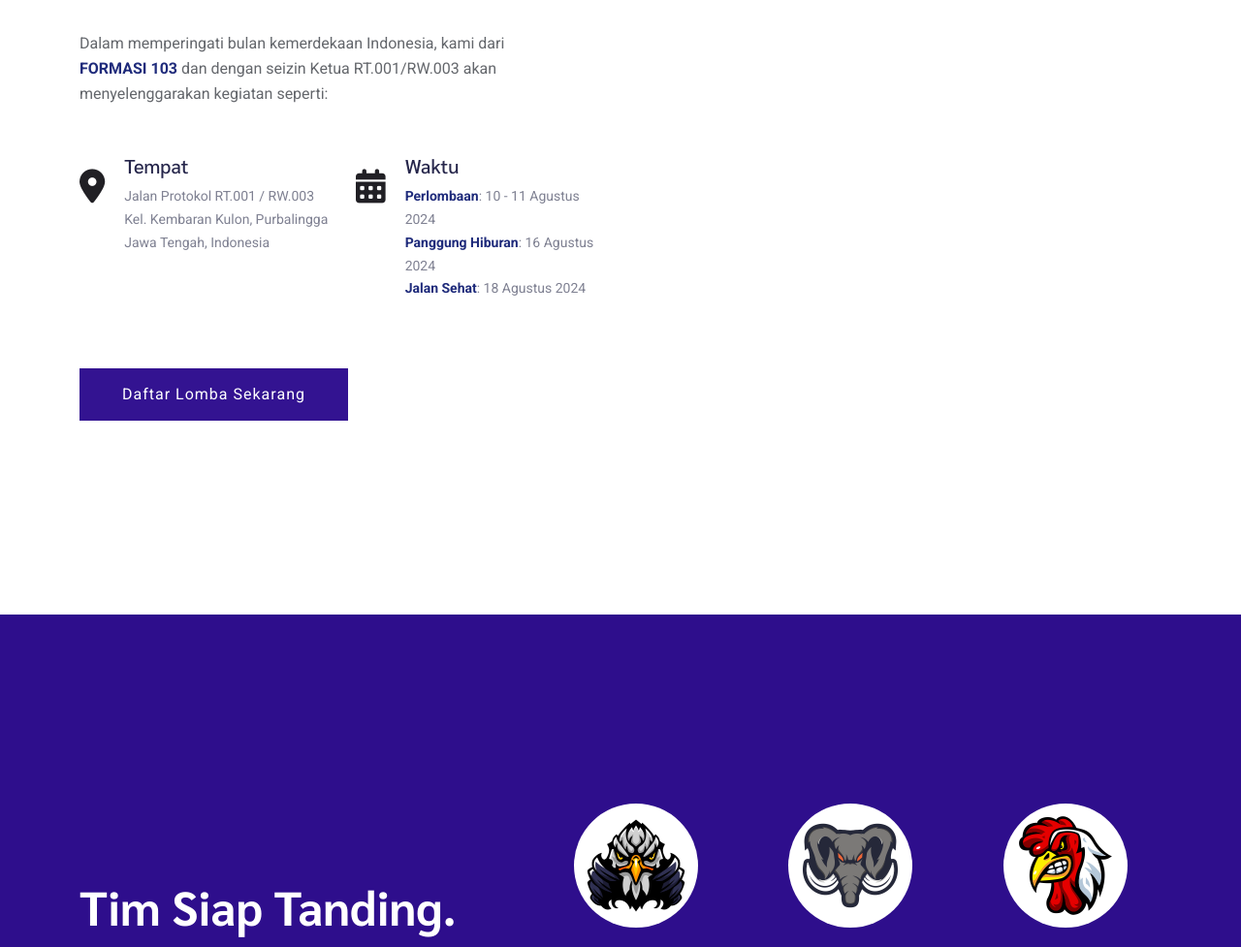
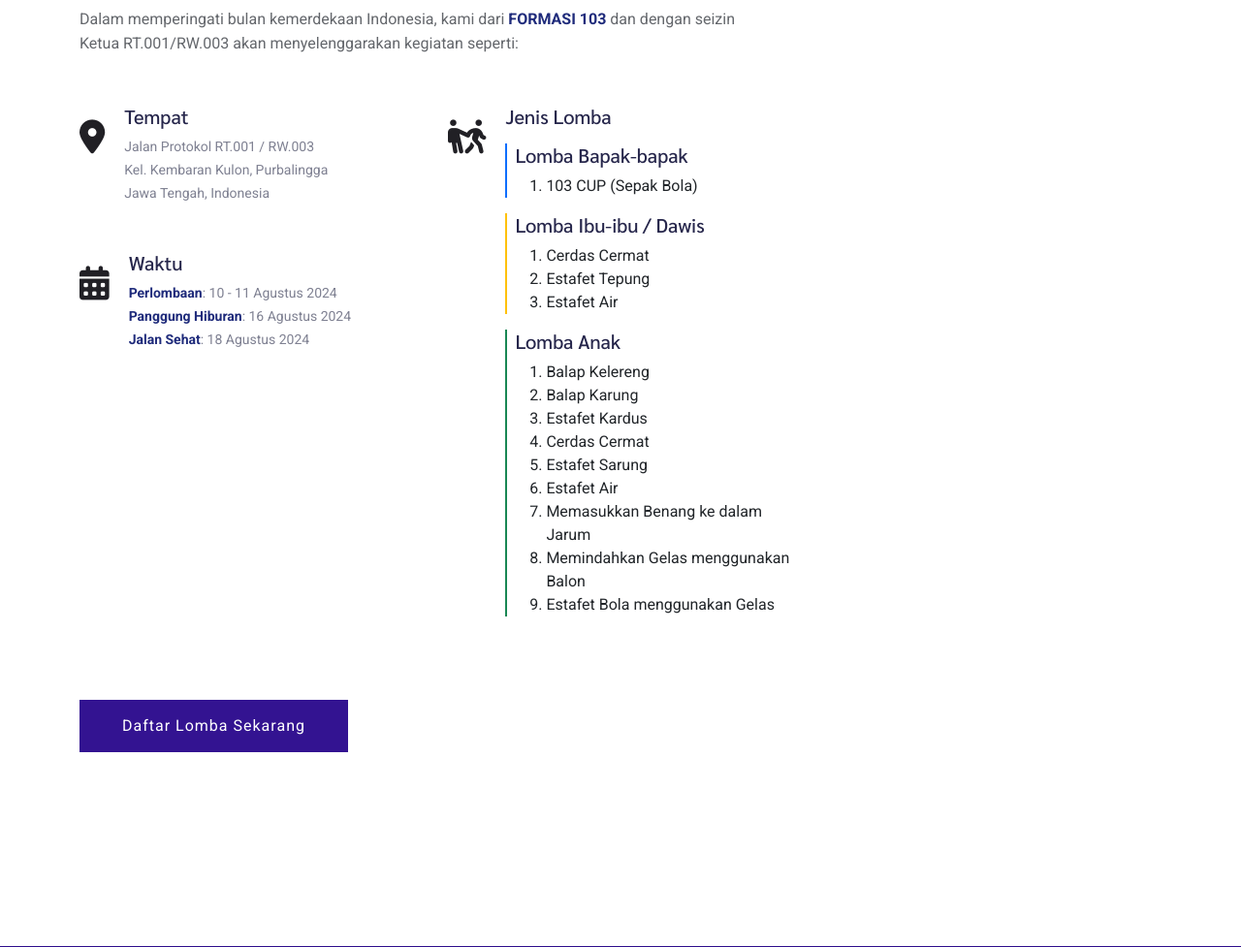
Before and after one commit to fauzantrif/pitulasan, a PHP site: page / in a window 1280 px wide. Shown: the part 1400-2377 px from the top of the page at 97% size. Run offline with PHP 8.4, Linux system fonts and the light colour scheme; data comes from the database, SQL or seed files in the repository; some libraries are stand-ins or nearby versions.

Commit message:
Homepage: Added matches list | Footer: Fixed matches count

```diff
--- a/comps/body.footer.php
+++ b/comps/body.footer.php
@@ -25,7 +25,7 @@
                     <div class="col-xl-3 col-lg-3 col-md-4 col-sm-5">
                         <!-- Footer Bottom Tittle -->
                         <div class="footer-tittle-bottom">
-                            <span><?= $database->numRows("competitions") ?></span>
+                            <span><?= $database->numRows("competitions") ?> <sup class="text-danger rounded-circle fs-6">+4</sup></span>
                             <p>Perlombaan</p>
                         </div>
                     </div>
@@ -39,7 +39,7 @@
                      <div class="row d-flex justify-content-between align-items-center">
                          <div class="col-xl-10 col-lg-8 ">
                              <div class="footer-copy-right">
-                                 <p class="small"> Copyright &copy; <script>document.write(new Date().getFullYear());</script> All rights reserved.</p>
+                                 <p class="small"> Copyright <script>document.write(new Date().getFullYear());</script> <a href="//tripath.my.id" target="_blank" class="text-white">Tripath Projects</a>. All rights reserved.</p>
                              </div>
                          </div>
                          <div class="col-xl-2 col-lg-4">
@@ -47,7 +47,7 @@
                                 <a href="//x.com/fauzantrif" target="_blank"><i class="fab fa-x-twitter"></i></a>
                                 <a href="//instagram.com/fauzantrif" target="_blank"><i class="fab fa-instagram"></i></a>
                                 <a href="//www.tripath.my.id" target="_blank"><i class="fas fa-globe"></i></a>
-                                <a href="//github.com/fauzantrif" target="_blank"><i class="fab fa-github"></i></a>
+                                <?php /* <a href="//github.com/fauzantrif" target="_blank"><i class="fab fa-github"></i></a> */ ?>
                              </div>
                          </div>
                      </div>
--- a/comps/head.scripts.php
+++ b/comps/head.scripts.php
@@ -18,3 +18,13 @@
 	<link rel="stylesheet" href="assets/css/style.css">
 	<link rel="stylesheet" href="assets/css/style.modif.css">
 	<link rel="stylesheet" href="https://cdnjs.cloudflare.com/ajax/libs/font-awesome/6.6.0/css/all.min.css" integrity="sha512-Kc323vGBEqzTmouAECnVceyQqyqdsSiqLQISBL29aUW4U/M7pSPA/gEUZQqv1cwx4OnYxTxve5UMg5GT6L4JJg==" crossorigin="anonymous" referrerpolicy="no-referrer" />
+	<style media="screen">
+		ol.list-styled li {
+			list-style: unset;
+		}
+		@media only screen and (min-width: 768px) and (max-width: 991px) {
+			.slider-height {
+				height: 100vh;
+			}
+		}
+	</style>
--- a/index.php
+++ b/index.php
@@ -129,7 +129,7 @@
     <section class="about-low-area section-padding2" id="start-explore">
         <div class="container">
             <div class="row">
-                <div class="col-lg-6 col-md-12">
+                <div class="col-lg-8 col-md-12">
                     <div class="about-caption mb-50">
                         <!-- Section Tittle -->
                         <div class="section-tittle mb-35">
@@ -139,8 +139,8 @@
                         <p>Dalam memperingati bulan kemerdekaan Indonesia, kami dari <b>FORMASI 103</b> dan dengan seizin Ketua RT.001/RW.003 akan menyelenggarakan kegiatan seperti:</p>
                     </div>
                     <div class="row">
-                        <div class="col-lg-6 col-md-6 col-sm-6 col-xs-10">
-                            <div class="single-caption mb-20 align-items-start">
+                        <div class="col-lg-6 col-md-12 col-sm-12">
+                            <div class="single-caption mb-5 align-items-start">
                                 <div class="caption-icon pt-3">
                                     <span class="fas fa-location-dot"></span>
                                 </div>
@@ -149,9 +149,7 @@
                                     <p>Jalan Protokol RT.001 / RW.003<br>Kel. Kembaran Kulon, Purbalingga<br>Jawa Tengah, Indonesia</p>
                                 </div>
                             </div>
-                        </div>
-                        <div class="col-lg-6 col-md-6 col-sm-6 col-xs-10">
-                            <div class="single-caption mb-20 align-items-start">
+                            <div class="single-caption mb-5 align-items-start">
                                 <div class="caption-icon pt-3">
                                     <span class="fas fa-calendar-days"></span>
                                 </div>
@@ -163,17 +161,52 @@
                                 </div>
                             </div>
                         </div>
+                        <div class="col-lg-6 col-md-12 col-sm-12">
+                            <div class="single-caption mb-20 align-items-start">
+                                <div class="caption-icon pt-3">
+                                    <span class="fas fa-people-pulling"></span>
+                                </div>
+                                <div class="caption">
+                                    <h5>Jenis Lomba</h5>
+                                    <blockquote class="mt-3 ps-2 border-start border-2 border-primary">
+                                        <h5>Lomba Bapak-bapak</h5>
+                                        <ol class="list-styled">
+                                            <li>103 CUP (Sepak Bola)</li>
+                                        </ol>
+                                    </blockquote>
+                                    <blockquote class="mt-3 ps-2 border-start border-2 border-warning">
+                                        <h5>Lomba Ibu-ibu / Dawis</h5>
+                                        <ol class="list-styled">
+                                            <li>Cerdas Cermat</li>
+                                            <li>Estafet Tepung</li>
+                                            <li>Estafet Air</li>
+                                        </ol>
+                                    </blockquote>
+                                    <blockquote class="mt-3 ps-2 border-start border-2 border-success">
+                                        <h5>Lomba Anak</h5>
+                                        <ol class="list-styled">
+                                            <?php
+                                                $competitions = $database->query("SELECT * FROM competitions");
+                                                foreach($competitions['data'] as $competition){
+                                                    echo "<li>{$competition['name']}</li>";
+                                                }
+                                            ?>
+                                        </ol>
+                                    </blockquote>
+                                </div>
+                            </div>
+                        </div>
                     </div>
                     <a href="https://forms.gle/PwsLRz85nXzgUN7Y7" class="btn mt-50 d-block d-lg-inline-block">Daftar Lomba Sekarang</a>
                 </div>
-                <div class="col-lg-6 col-md-12">
+                <div class="col-lg-4 col-md-12 d-none d-lg-block">
                     <!-- about-img -->
                     <div class="about-img ">
                         <div class="about-font-img d-none">
                             <img src="assets/img/gallery/about2.png" alt="">
                         </div>
                         <div class="about-back-img ">
-                            <img src="assets/img/about.png" alt="">
+                            <img src="assets/img/about.png" class="img-fluid" alt="">
                         </div>
                     </div>
                 </div>
```
